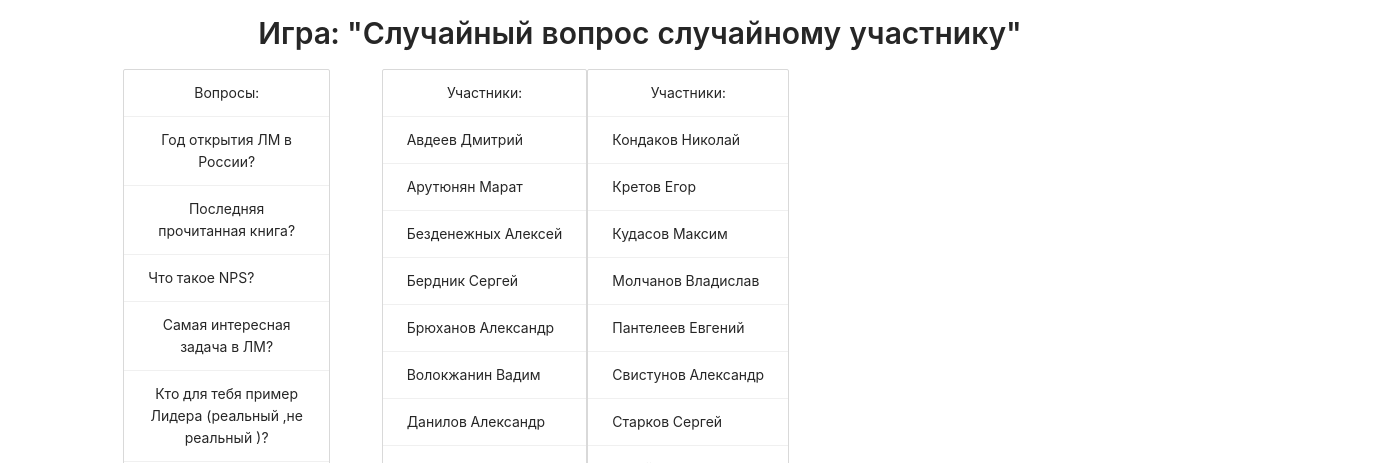
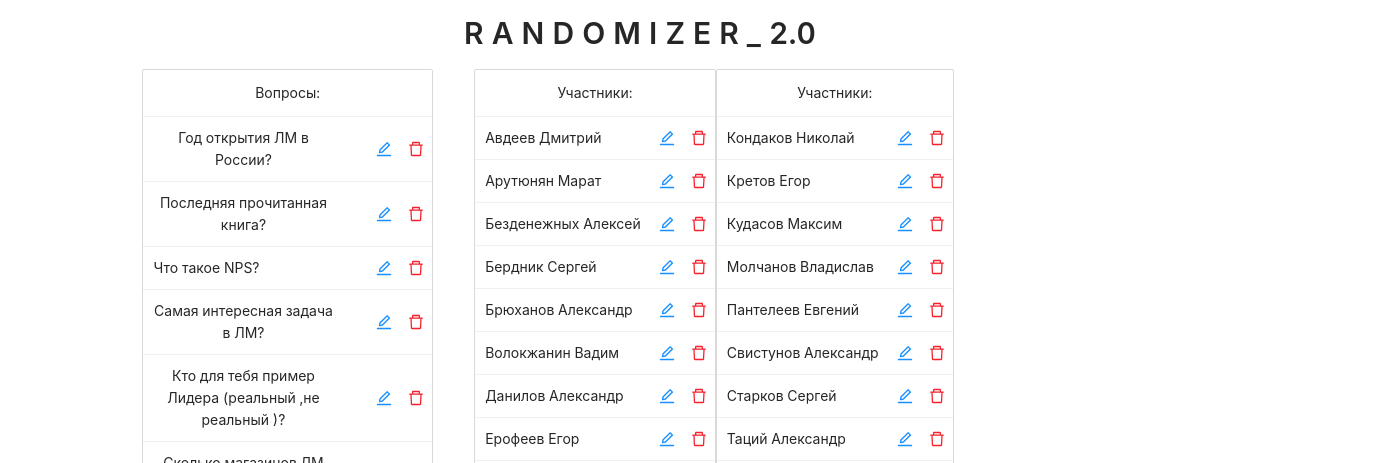
Before and after one commit to albru/random-question-game, a React (Create React App) app: page / in a window 1280 px wide. Shown: the part 337-800 px from the top of the page, 1398 px wide, since content can reach past the window. Built offline with nearby package versions, Linux system fonts and the light colour scheme.

Commit message:
add editing and deleting

```diff
--- a/src/App.css
+++ b/src/App.css
@@ -1,4 +1,8 @@
 @import '~antd/dist/antd.css';
+
+li.ant-list-item {
+    padding: 0 !important;
+}
 
 .App {
     text-align: center;
--- a/src/App.js
+++ b/src/App.js
@@ -26,6 +26,8 @@ function App() {
         currentParticipant: null,
         active: false,
         showModal: false,
+        participants: PEOPLE,
+        questions: QUESTIONS
     });
 
     const setTimers = async (arr) => {
@@ -41,8 +43,8 @@ function App() {
 
     const randomizer = async () => {
         try {
-            const [currentParticipant, currentQuestion] = await Promise.all([setTimers(PEOPLE), setTimers(QUESTIONS)])
-            setState({currentQuestion, currentParticipant, active: true})
+            const [currentParticipant, currentQuestion] = await Promise.all([setTimers(state.participants), setTimers(state.questions)])
+            setState(prev => ({...prev, currentQuestion, currentParticipant, active: true}))
             isRunning++
 
             if (isRunning < maxRounds) {
@@ -52,12 +54,12 @@ function App() {
 
                 await randomizer()
             } else {
-                setState({currentQuestion, currentParticipant})
+                setState(prev => ({...prev, currentQuestion, currentParticipant}))
 
-                saveToLocalStorage(currentParticipant)
+                // saveToLocalStorage(currentParticipant)
 
                 setTimeout(() => {
-                    setState({currentQuestion, currentParticipant, active: false, showModal: true})
+                    setState(prev => ({...prev, currentQuestion, currentParticipant, active: false, showModal: true}))
                 }, 800)
 
                 delay = DELAY_BASIC
@@ -99,43 +101,43 @@ function App() {
         <div className="App">
             <img alt="logo" src={"https://upload.wikimedia.org/wikipedia/commons/d/d4/Leroy_Merlin.svg"}/>
             <div className={"App-title"}>
-                <Typography.Title level={2}>Игра: "Случайный вопрос случайному участнику"</Typography.Title>
+                <Typography.Title level={2}>R A N D O M I Z E R _ 2.0</Typography.Title>
             </div>
 
             <Row>
-                <Col span={4} offset={2}>
-                    <QuestionsList questions={QUESTIONS} current={state.currentQuestion}/>
+                <Col span={7}>
+                    <QuestionsList questions={state.questions} current={state.currentQuestion} setState={setState}/>
                 </Col>
-                <Col span={10} offset={1}>
-                    <Participants participants={PEOPLE} current={state.currentParticipant}/>
+                <Col span={15} offset={1}>
+                    <Participants participants={state.participants} current={state.currentParticipant} setState={setState}/>
                 </Col>
 
-                <Col span={7}>
-                    <div className={"App-giphy"}>
-                        {state.active ?
-                            <img alt={"test"} src={'https://c.tenor.com/GbewYC1zD8UAAAAd/cats-keyboard.gif'}/> :
-                            <>
-                                <Card><Typography.Title level={2}>Нажмите "Старт", чтобы котики начали
-                                    работу</Typography.Title></Card>
-                                <Modal title="Результат игры" visible={state.showModal}
-                                       className={"App-modal"}
-                                       onCancel={closeModal}
-                                       footer={[<Button onClick={closeModal} key="back">
-                                           Закрыть
-                                       </Button>]}>
-                                    <div className={"App-success"}>
-                                        <img src={"https://c.tenor.com/7f-45XKAZGgAAAAC/jimmy.gif"}/>
-                                    </div>
-                                    <Typography.Title
-                                        level={3}>{state.currentParticipant}</Typography.Title>
-                                    <Typography.Title
-                                        level={3}>{state.currentQuestion}</Typography.Title>
-                                </Modal>
-                            </>
-                        }
+                {/*<Col span={3}>*/}
+                {/*    <div className={"App-giphy"}>*/}
+                {/*        {state.active ?*/}
+                {/*            <img alt={"test"} src={'https://c.tenor.com/GbewYC1zD8UAAAAd/cats-keyboard.gif'}/> :*/}
+                {/*            <>*/}
+                {/*                <Card><Typography.Title level={2}>Нажмите "Старт", чтобы котики начали*/}
+                {/*                    работу</Typography.Title></Card>*/}
+                {/*                <Modal title="Результат игры" visible={state.showModal}*/}
+                {/*                       className={"App-modal"}*/}
+                {/*                       onCancel={closeModal}*/}
+                {/*                       footer={[<Button onClick={closeModal} key="back">*/}
+                {/*                           Закрыть*/}
+                {/*                       </Button>]}>*/}
+                {/*                    <div className={"App-success"}>*/}
+                {/*                        <img src={"https://c.tenor.com/7f-45XKAZGgAAAAC/jimmy.gif"}/>*/}
+                {/*                    </div>*/}
+                {/*                    <Typography.Title*/}
+                {/*                        level={3}>{state.currentParticipant}</Typography.Title>*/}
+                {/*                    <Typography.Title*/}
+                {/*                        level={3}>{state.currentQuestion}</Typography.Title>*/}
+                {/*                </Modal>*/}
+                {/*            </>*/}
+                {/*        }*/}
 
-                    </div>
-                </Col>
+                {/*    </div>*/}
+                {/*</Col>*/}
             </Row>
 
             <div className={'App-button-wrapper'}>
--- /dev/null
+++ b/src/components/list-item/ListItem.css
@@ -0,0 +1,41 @@
+.active {
+    background-color: #5CB134;
+    color: #ffff !important;
+    border-radius: 10px;
+}
+
+.text {
+    padding: 10px;
+    max-width: 200px;
+}
+
+.wrapper {
+    width: 100%;
+    display: flex;
+    align-items: center;
+}
+
+.buttonContainer {
+    margin-left: auto;
+}
+
+.button {
+    border-color: transparent !important;
+    box-shadow: none !important;
+}
+
+.editIcon {
+    color: #1890ff !important;
+}
+
+.deleteIcon {
+    color: #f5222d !important;
+}
+
+.saveIcon {
+    color: #52c41a !important;
+}
+
+.input {
+    width: 65% !important;
+}
--- /dev/null
+++ b/src/components/list-item/ListItem.jsx
@@ -0,0 +1,52 @@
+import './ListItem.css';
+
+import {Button, Input, List, Typography} from "antd";
+import {
+    DeleteOutlined,
+    EditOutlined,
+    SaveOutlined
+} from '@ant-design/icons';
+import {useEffect, useRef, useState} from "react";
+
+export const ListItem = ({active, text, onDelete, onSave}) => {
+    const [isEdit, setIsEdit] = useState(false);
+    const ref = useRef(text)
+
+    const handleInput = ({target: {value}}) => {
+        ref.current = value
+    };
+
+    const handleEditButton = () => {
+        if(isEdit) {
+            onSave(text, ref.current)
+        }
+        setIsEdit(!isEdit)
+    }
+
+    useEffect(() => {
+        ref.current = text
+    }, [text])
+
+    return <List.Item>
+        <div className={'wrapper'}>
+            {isEdit ?
+                <Input
+                    className={'input'}
+                    size={'small'}
+                    defaultValue={ref.current}
+                    onChange={handleInput}/>
+                : <Typography className={`${active ? 'active' : ''} text`}>{text}</Typography>}
+            <div className={'buttonContainer'}>
+                <Button
+                    onClick={handleEditButton}
+                    className={'button'}
+                    icon={isEdit ? <SaveOutlined className={'saveIcon'}/> : <EditOutlined className={'editIcon'}/>}/>
+                <Button
+                    className={"button"}
+                    icon={<DeleteOutlined className={'deleteIcon'}/>}
+                    onClick={() => onDelete(text)}
+                />
+            </div>
+        </div>
+    </List.Item>
+}
--- a/src/components/participants/Participants.css
+++ b/src/components/participants/Participants.css
@@ -2,3 +2,7 @@
     background-color: #5CB134;
     color: #ffff !important;
 }
+
+.list {
+    min-width: 200px;
+}
--- a/src/components/participants/Participants.jsx
+++ b/src/components/participants/Participants.jsx
@@ -1,8 +1,9 @@
-import {List, Row} from "antd";
+import {Button, List, Row} from "antd";
 
 import './Participants.css'
+import {ListItem} from "../list-item/ListItem";
 
-export const Participants = ({participants, current}) => {
+export const Participants = ({participants, current, setState}) => {
     const splitParticipants = (arr) => {
         let id = 0
         const participantsArr = []
@@ -21,21 +22,45 @@ export const Participants = ({participants, current}) => {
         return participantsArr
     }
 
+    const handleDelete = (participant) => {
+        setState(prev => {
+            const copy = [...prev.participants]
+            console.log(participant)
+            return {...prev, participants: copy.filter(p => p !== participant)}
+        })
+    }
+
+    const handleSave = (prevP, nextP) => {
+        setState(prev => {
+            const copy = [...prev.participants]
+            const index = copy.findIndex(p => p === prevP)
+            copy.splice(index, 1, nextP)
+            return {...prev, participants: copy}
+        })
+    }
+
+    const splicedParticipants = splitParticipants(participants);
+
     return (
         <Row>
             {
-                splitParticipants(participants).map((el, i) => {
-                    return <List
+                splicedParticipants.map((el, i) => {
+                    return <>
+                        <List
+                            className={'list'}
                             header={<div>Участники:</div>}
                             bordered
                             dataSource={el}
                             key={i}
                             renderItem={(item, i) => (
-                            <List.Item className={item === current && 'currentParticipant'}>
-                                {item}
-                            </List.Item>
+                                <ListItem
+                                    text={item}
+                                    active={item === current}
+                                    onSave={handleSave}
+                                    onDelete={handleDelete}/>
                             )}
                         />
+                    </>
                 })
             }
         </Row>
--- a/src/components/questions-list/QuestionsList.jsx
+++ b/src/components/questions-list/QuestionsList.jsx
@@ -1,16 +1,35 @@
 import './QestionsList.css';
 
 import {List} from "antd";
+import {ListItem} from "../list-item/ListItem";
 
-export const QuestionsList = ({questions, current}) => {
+export const QuestionsList = ({questions, current, setState}) => {
+    const handleDelete = (question) => {
+        setState(prev => {
+            const copy = [...prev.questions]
+            return {...prev, questions: copy.filter(p => p !== question)}
+        })
+    }
+
+    const handleSave = (prevP, nextP) => {
+        setState(prev => {
+            const copy = [...prev.questions]
+            const index = copy.findIndex(p => p === prevP)
+            copy.splice(index, 1, nextP)
+            return {...prev, questions: copy}
+        })
+    }
     return <List
         header={<div>Вопросы:</div>}
+        className={'questionsList'}
         bordered
         dataSource={questions}
         renderItem={(item) => (
-            <List.Item className={item === current && 'currentQuestion'}>
-                {item}
-            </List.Item>
+            <ListItem
+                text={item}
+                active={item === current}
+                onSave={handleSave}
+                onDelete={handleDelete}/>
         )}
     />
 }
```
Lines whose indentation alone changed are shown as unchanged.
